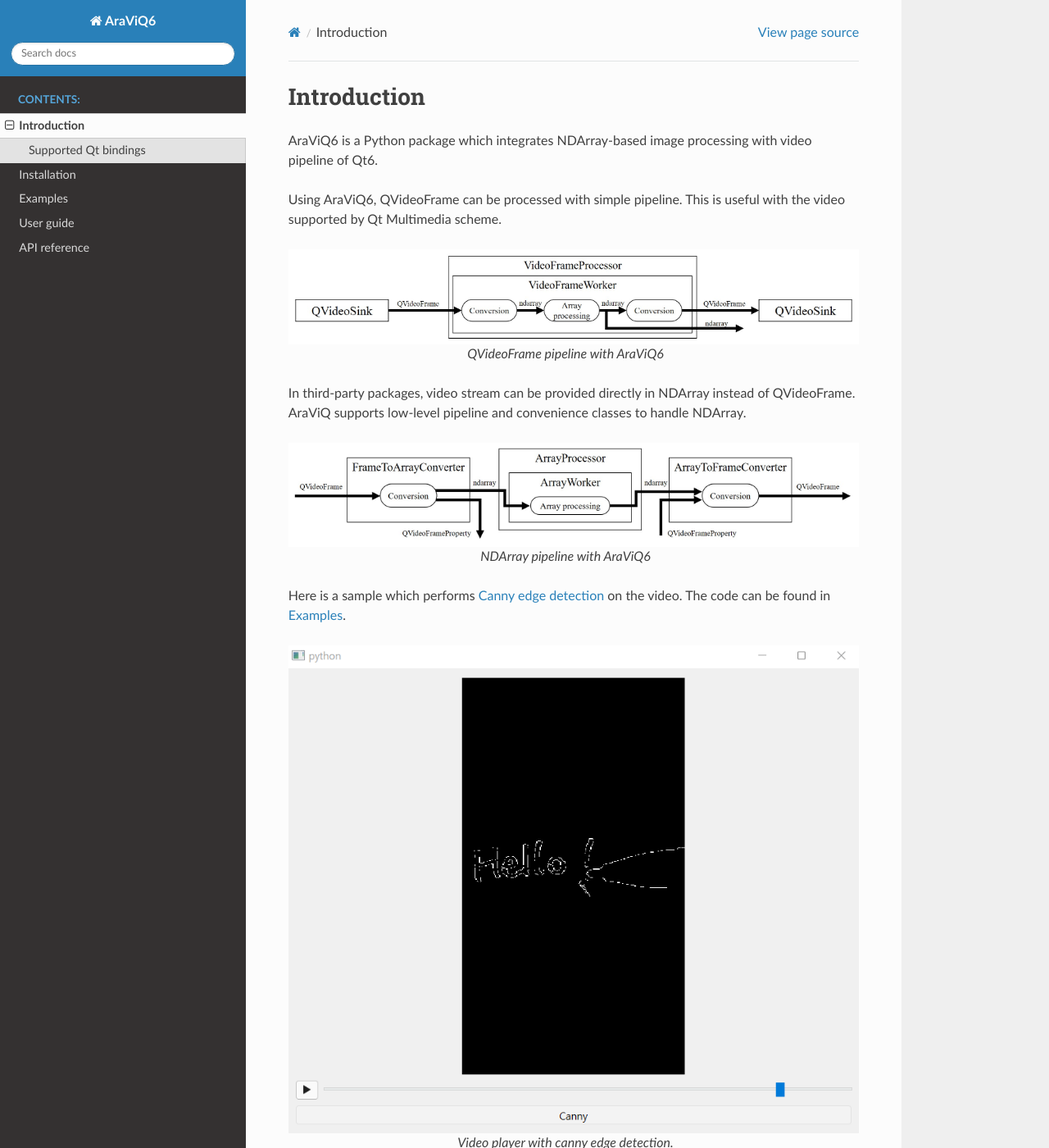
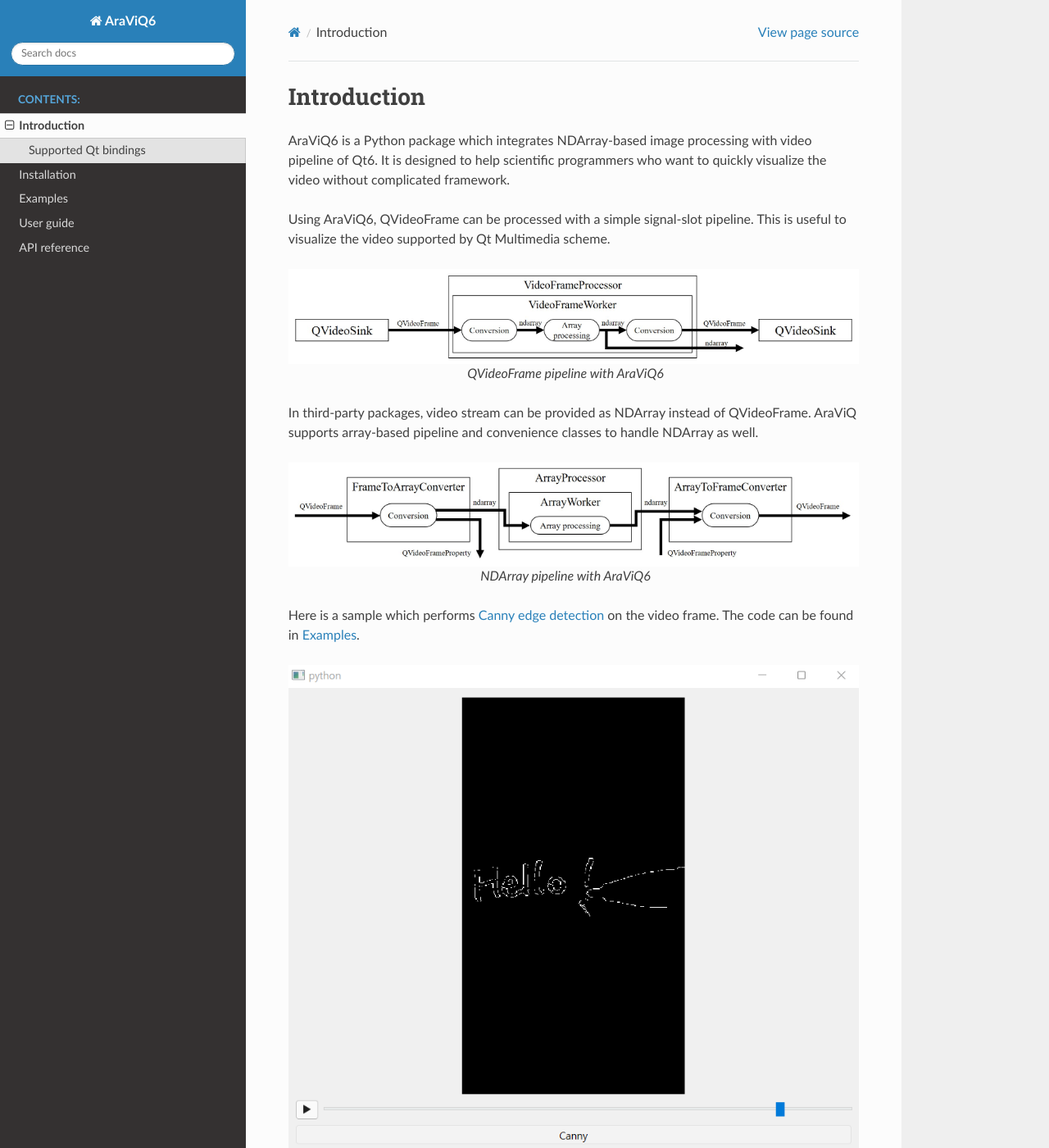
Before and after one commit to JSS95/araviq6, a Sphinx documentation site: the page built from doc/source/intro.rst, in a window 1280 px wide and 1400 px high. Shown: the whole window at 82% size. Built offline with Sphinx 7.4.7 and the Read the Docs theme 2.0.0, drawn with Linux system fonts in a browser that asks for light colours; some of the changed text lies outside the part shown.

```diff
--- a/doc/source/examples/index.rst
+++ b/doc/source/examples/index.rst
@@ -4,7 +4,7 @@
 Examples
 ========
 
-This page gives examples to perform video processing with AraViQ6.
+This page provides examples for video processing using AraViQ6.
 
 .. toctree::
    :maxdepth: 2
--- a/doc/source/intro.rst
+++ b/doc/source/intro.rst
@@ -7,30 +7,33 @@ Introduction
 .. currentmodule:: araviq6
 
 AraViQ6 is a Python package which integrates NDArray-based image processing with video pipeline of Qt6.
+It is designed to help scientific programmers who want to quickly visualize the video without complicated framework.
 
-Using AraViQ6, QVideoFrame can be processed with simple pipeline.
-This is useful with the video supported by Qt Multimedia scheme.
+Using AraViQ6, QVideoFrame can be processed with a simple signal-slot pipeline.
+This is useful to visualize the video supported by Qt Multimedia scheme.
 
 .. figure:: ./_images/frame-pipeline.jpg
    :align: center
 
    QVideoFrame pipeline with AraViQ6
 
-In third-party packages, video stream can be provided directly in NDArray instead of QVideoFrame.
-AraViQ supports low-level pipeline and convenience classes to handle NDArray.
+In third-party packages, video stream can be provided as NDArray instead of QVideoFrame.
+AraViQ supports array-based pipeline and convenience classes to handle NDArray as well.
 
 .. figure:: ./_images/array-pipeline.jpg
    :align: center
 
    NDArray pipeline with AraViQ6
 
-Here is a sample which performs `Canny edge detection <https://en.wikipedia.org/wiki/Canny_edge_detector>`_ on the video.
+Here is a sample which performs `Canny edge detection <https://en.wikipedia.org/wiki/Canny_edge_detector>`_ on the video frame.
 The code can be found in :ref:`examples`.
 
 .. figure:: examples/videoplayer.png
    :align: center
 
    Video player with canny edge detection.
+
+For more information, see :ref:`user-guide` and :ref:`reference`.
 
 Supported Qt bindings
 =====================
--- a/doc/source/user-guide/index.rst
+++ b/doc/source/user-guide/index.rst
@@ -1,6 +1,10 @@
+.. _user-guide:
+
 ==========
 User guide
 ==========
+
+This page explains how to use AraViQ6 and its design.
 
 .. toctree::
    :maxdepth: 2
```
Also changed, not shown: doc/source/user-guide/processor.rst (+10 -8 lines).
